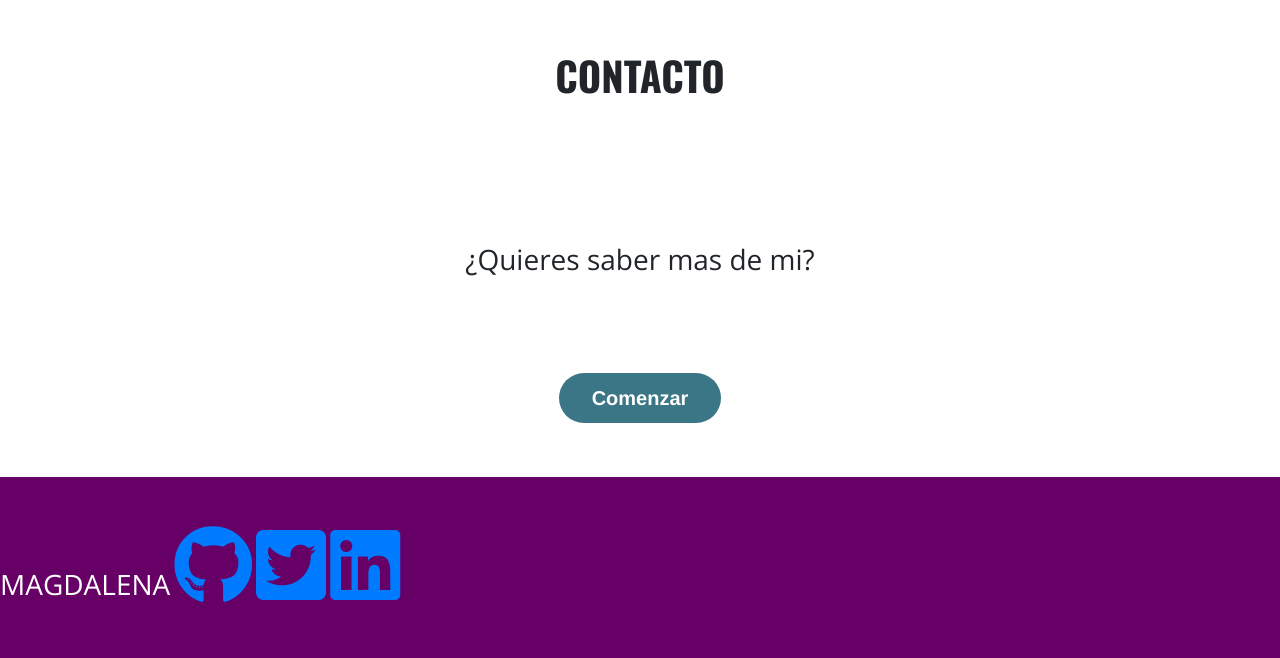
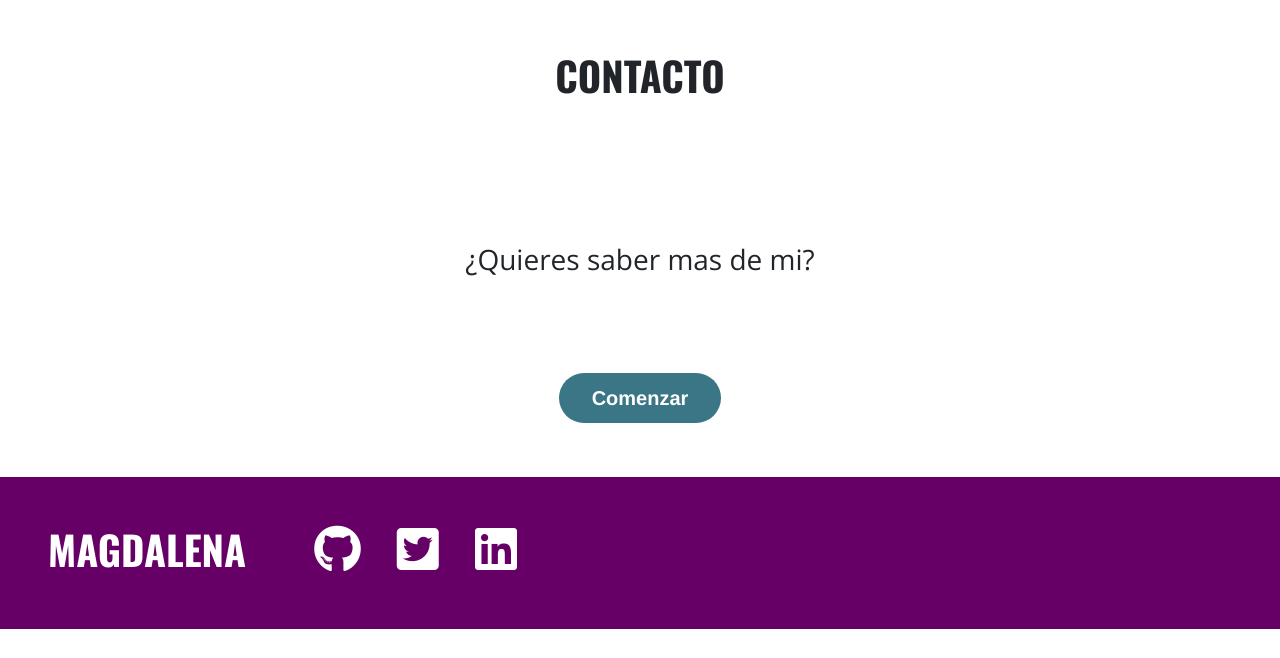
Before and after one commit to danielaal/portafolio, a plain HTML site: page index.html in a window 1280 px wide. Shown: the part 2658-3316 px from the top of the page. After the commit the page ends 3287 px from the top, so only its background shows below. Drawn offline with nearby package versions, Linux system fonts and the light colour scheme; a script that the page names is missing.

Commit message:
fix footer

```diff
--- a/index.html
+++ b/index.html
@@ -193,14 +193,14 @@
 
     <footer class="py-5">
       <div class="d-inline-block">
-        <h3 class="text-white">MAGDALENA</h3>
+        <h1 class="text-white experiencia mx-5">MAGDALENA</h1>
       </div>
 
       <div class="d-inline-block">
 
-      <a href="https://github.com"><i class="fab fa-github  fa-5x"></i></a>
-      <a href="https://twitter.com"><i class="fab fa-twitter-square fa-5x"></i></a>
-      <a href="https://linkedin.com"><i class="fab fa-linkedin fa-5x"></i></a>
+      <a href="https://github.com"><i class=" text-white fab fa-github  fa-3x mx-3"></i></a>
+      <a href="https://twitter.com"><i class=" text-white fab fa-twitter-square fa-3x mx-3"></i></a>
+      <a href="https://linkedin.com"><i class=" text-white fab fa-linkedin fa-3x mx-3"></i></a>
       </div>
 
     </footer>
```
